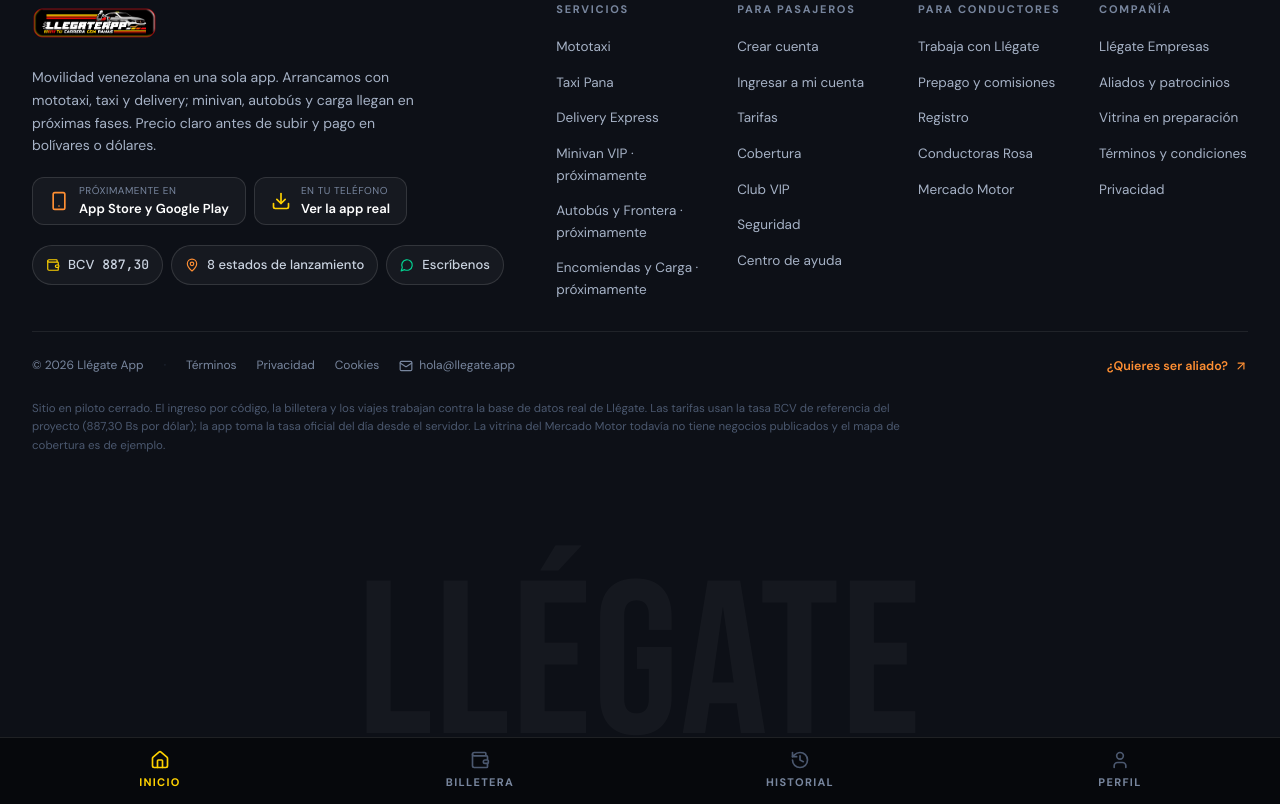
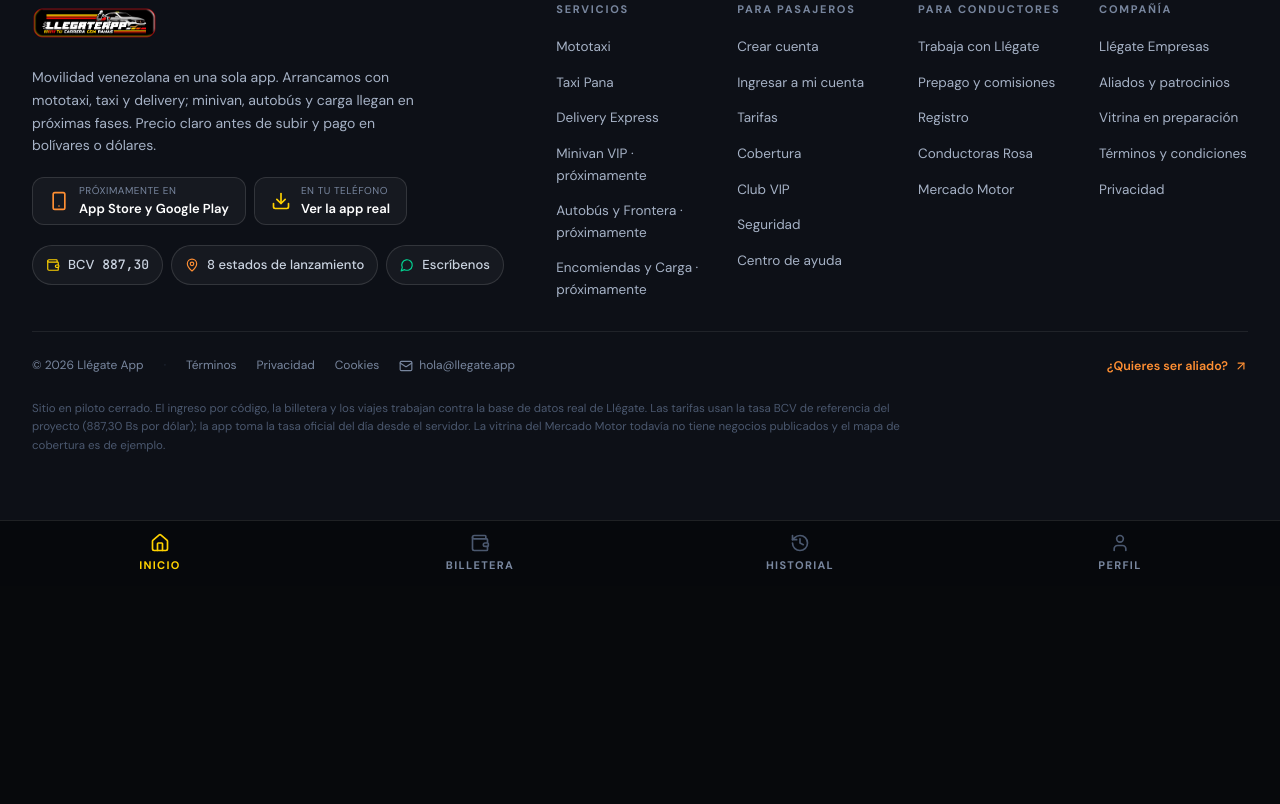
Before and after one commit to zander-doc/llegateappvenezuela, a React (Vite) app in the folder lllegate-sim/: page / in a window 1280 px wide. Shown: the part 4216-5020 px from the top of the page. After the commit the page ends 4802 px from the top, so only its background shows below. Built offline with nearby package versions, Linux system fonts and the light colour scheme; no server answers.

Commit message:
style(footer): eliminar marca de agua gigante LLÉGATE debajo del footer

```diff
--- a/lllegate-sim/src/components/Footer.tsx
+++ b/lllegate-sim/src/components/Footer.tsx
@@ -157,15 +157,6 @@ export function Footer() {
           no tiene negocios publicados y el mapa de cobertura es de ejemplo.
         </p>
       </div>
-
-      <div
-        aria-hidden="true"
-        className="pointer-events-none select-none overflow-hidden px-4 text-center"
-      >
-        <span className="display block translate-y-[18%] text-[clamp(90px,17vw,240px)] leading-none text-white/[0.035]">
-          Llégate
-        </span>
-      </div>
     </footer>
   );
 }
```
